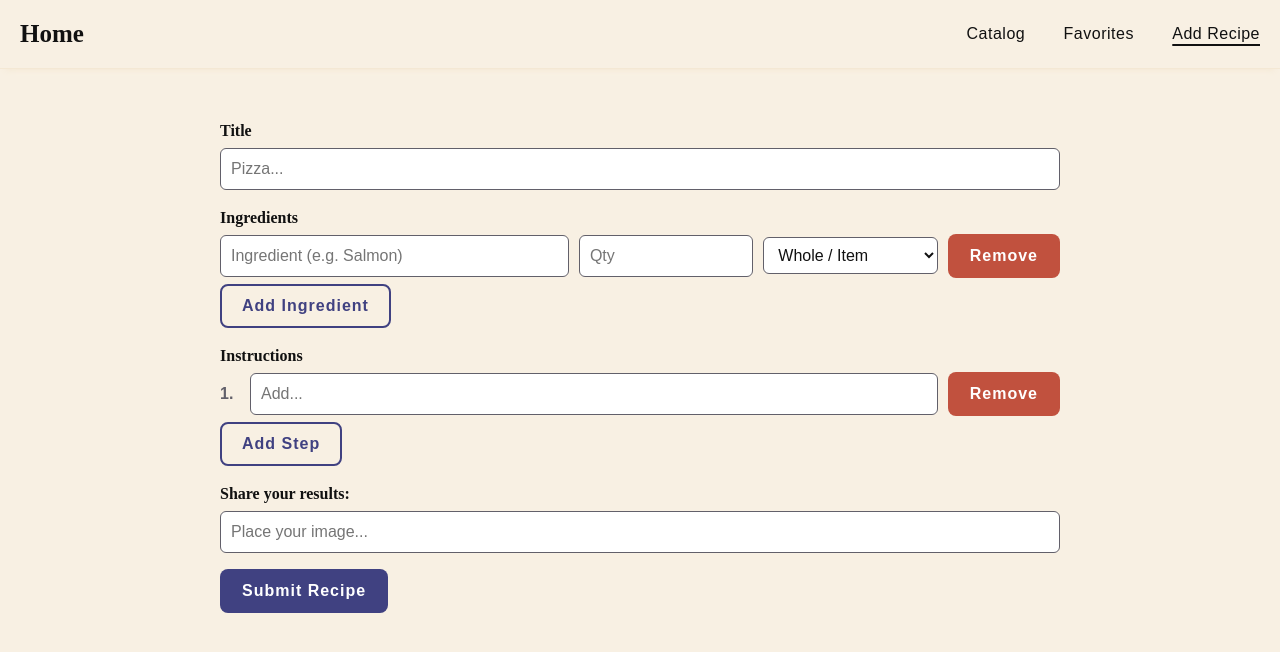
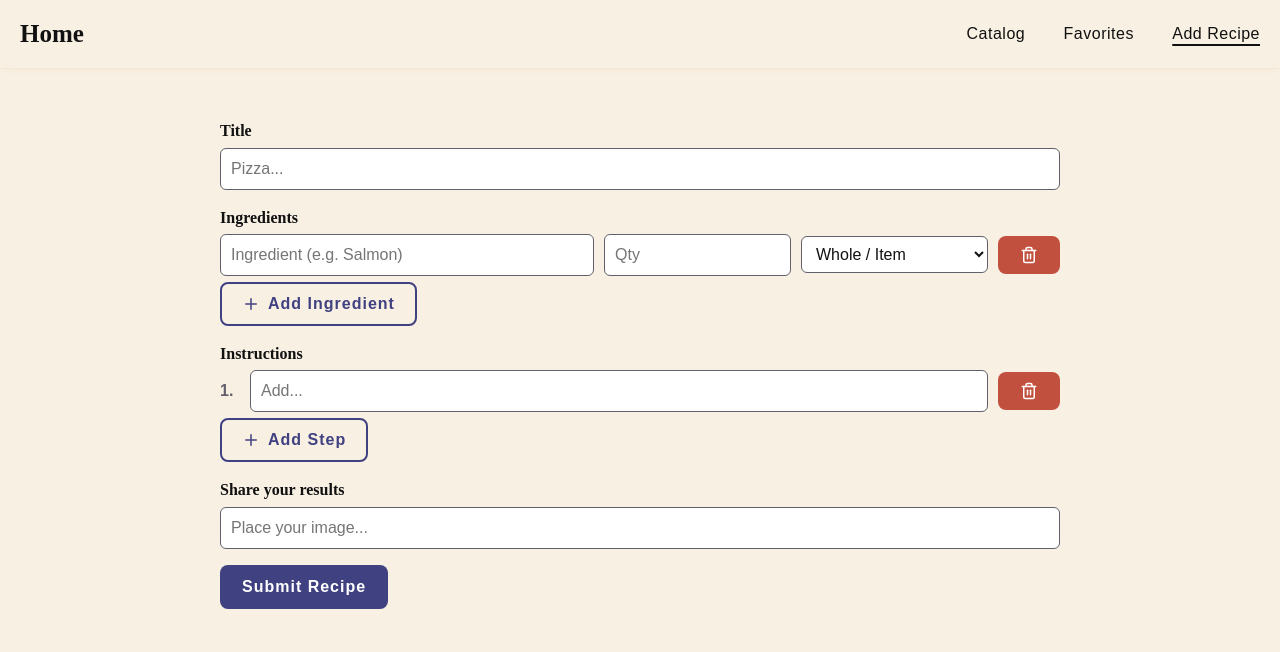
Before and after one commit to Meatra0704/Leftovers, a React (Vite) app: page /add in a window 1280 px wide. Shown: the top 652 px of the page. Built offline with nearby package versions, Linux system fonts and the light colour scheme; a web font is replaced by a local one.

Commit message:
refactor: add icons into buttons

```diff
--- a/src/pages/AddRecipe.jsx
+++ b/src/pages/AddRecipe.jsx
@@ -1,3 +1,4 @@
+import { Plus, Trash2 } from "lucide-react";
 import React, { useContext, useState } from "react";
 
 import { RecipeContext } from "../context/RecipeContext";
@@ -206,7 +207,7 @@ export default function AddRecipe() {
                 onClick={() => removeIngredientRow(ingredient.id)}
                 type="button"
               >
-                Remove
+                <Trash2 size={18} />
               </button>
             </div>
           ))}
@@ -216,7 +217,7 @@ export default function AddRecipe() {
             onClick={addIngredientRow}
             type="button"
           >
-            Add Ingredient
+            <Plus size={18} style={{ marginRight: "8px" }} /> Add Ingredient
           </button>
         </fieldset>
 
@@ -243,7 +244,7 @@ export default function AddRecipe() {
                 onClick={() => removeStepRow(step.id)}
                 type="button"
               >
-                Remove
+                <Trash2 size={18} />
               </button>
             </div>
           ))}
@@ -253,12 +254,12 @@ export default function AddRecipe() {
             onClick={addStepRow}
             type="button"
           >
-            Add Step
+            <Plus size={18} style={{ marginRight: "8px" }} /> Add Step
           </button>
         </fieldset>
 
         <label className="add-recipe__label">
-          Share your results:
+          Share your results
           <input
             className="add-recipe__input"
             name="imageUrl"
```
